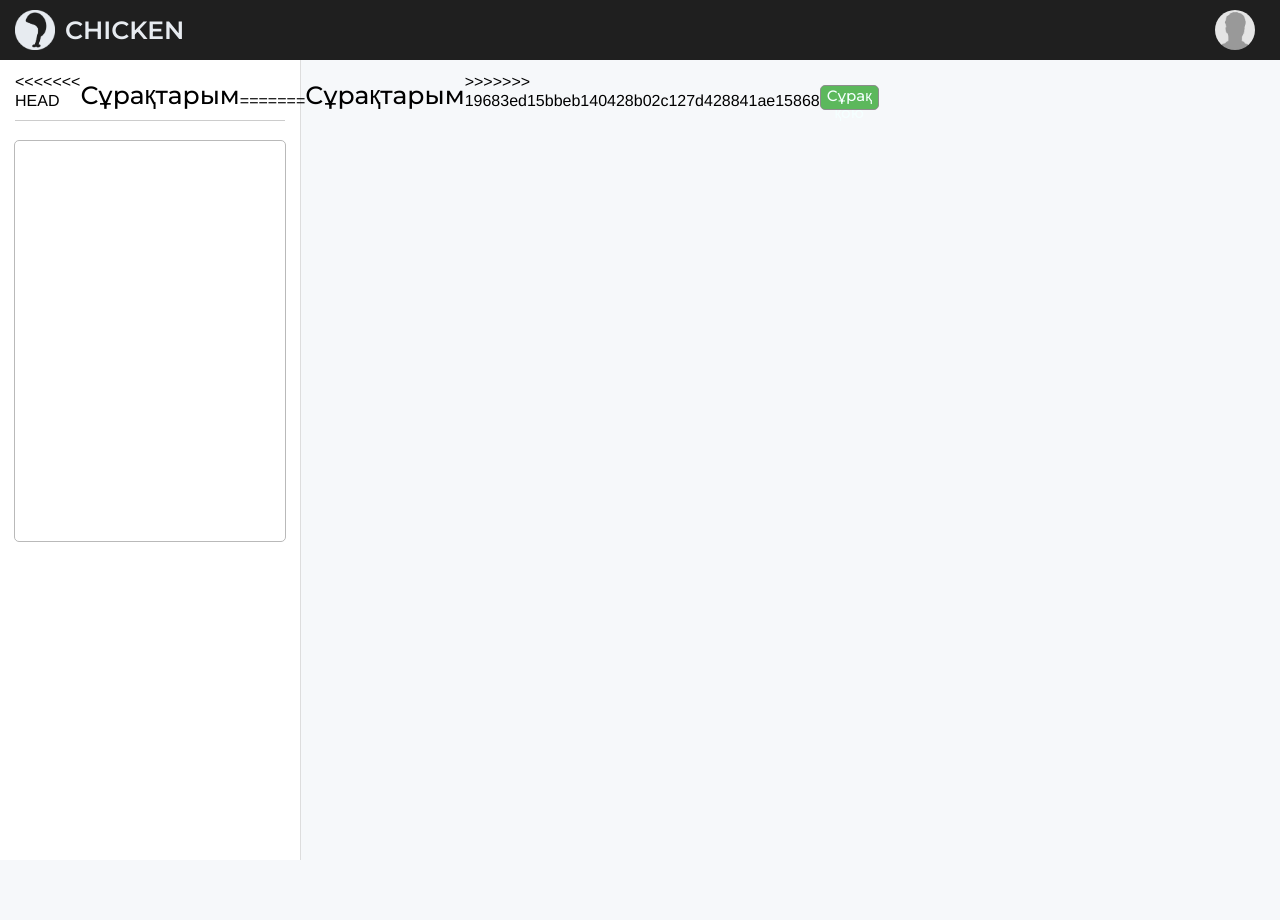
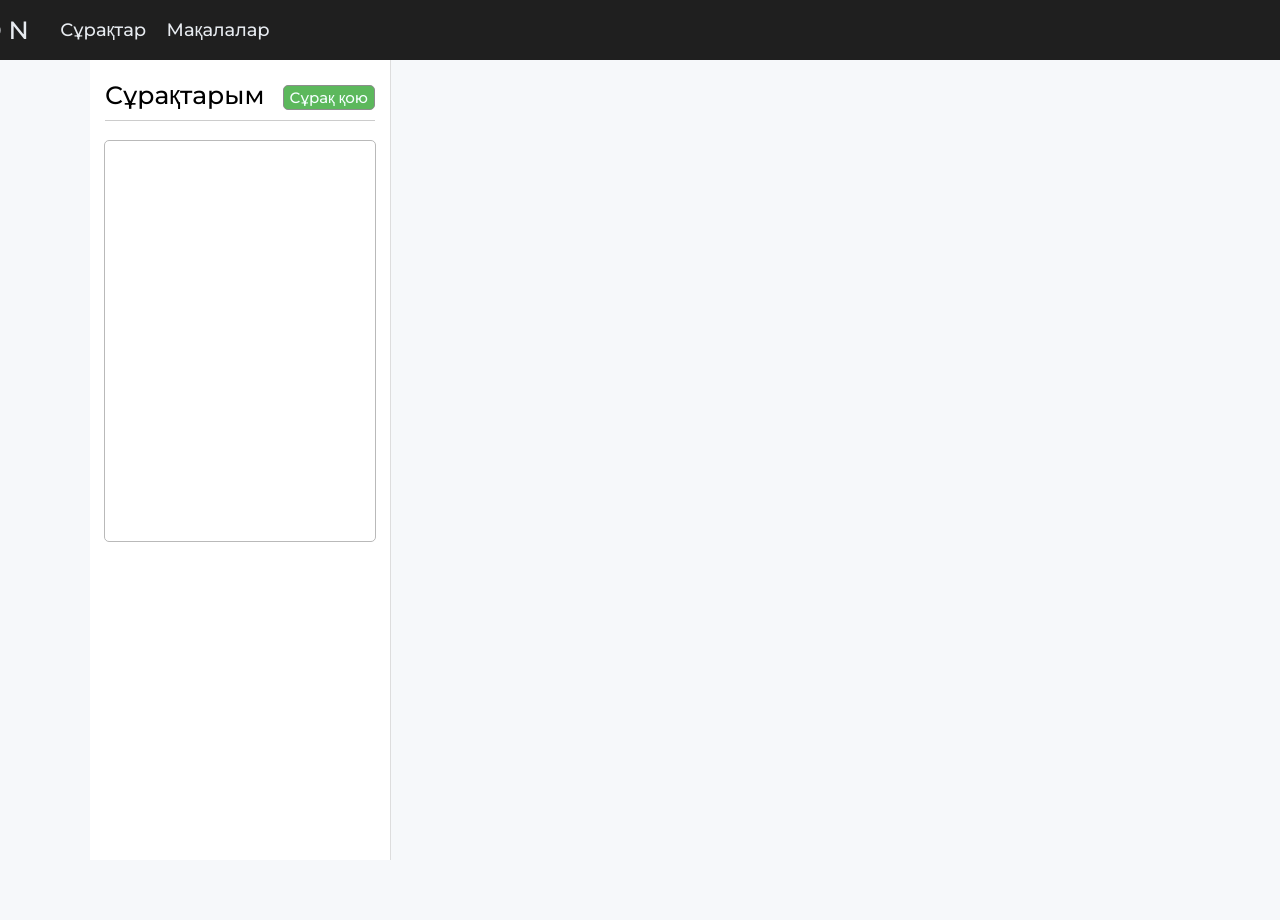
Before and after one commit to DeFida/Chicken-beta, a Flask app: page /questions/ in a window 1280 px wide. Before the commit the page ends 860 px from the top, so only its background shows below. Run offline with Flask 2, Linux system fonts and the light colour scheme.

Commit message:
with good index.html, wait Bekbol u will work

```diff
--- a/app.py
+++ b/app.py
@@ -53,10 +53,13 @@ def load_user(user_id):
     return session.query(User).get(user_id)
 
 
-@app.route("/questions/", methods=["GET"])
+@app.route("/questions/", methods=["GET", "POST"])
+def questions():
+    return render_template("questions.html", side_bar_title="Сұрақтарым")
+
+@app.route("/", methods=["GET", "POST"])
 def index():
-    return render_template("base.html", side_bar_title="Сұрақтарым")
-
+    return render_template("index.html")
 
 if __name__ == "__main__":
     app.run(debug=True)
--- a/static/styles/style.css
+++ b/static/styles/style.css
@@ -15,20 +15,73 @@ background: #1f1f1f;
 }
 
 .page {
+    position: relative;
     margin: 0 auto;
     font-family: 'Helvetica Neue', Arial, sans-serif;
     padding: 0;
     box-sizing: border-box;
+    min-height: 100vh;
+    min-width: 1100px;
+    max-width: 1600px;
+    margin: 60px auto 0;
+    display: flex;
+    flex-direction: column;
+}
+
+.header_index-page {
+    background-color: #292929;
+    position: relative;
+    display: flex;
+    align-items: center;
+    height: 100vh;
+    min-height: 600px;
+    max-height: 756px;
+    /* выше установили ограничения для секции */
+    z-index: -1;
+    padding: 0;
+    margin: 0;
+}
+
+.header__title {
+    width: 810px;
+    line-height: 120px;
+    margin: 0 0 0 64px;
+    font-size: 100px;
+    font-weight: 700;
+    text-align: center;
+    animation: header__title_animation 2s 1;
+}
+
+@keyframes header__title_animation {
+    0%{
+        font-size: 40px;
+        opacity: 0%;
+    }
+    100%{
+        font-size: 100px;
+        opacity: 100%;
+    }
+}
+
+.index_main-content {
     background-color: rgb(246, 248, 250);
     min-height: 100vh;
-    margin: 60px 0 0 0;
+    margin: 0;
     display: flex;
-    flex-direction: row;
+    flex-direction: column;
 }
 
 .flex-row {
     display: flex;
     flex-direction: row;
+}
+
+.flex-row_align-center {
+    display: flex;
+    flex-direction: row;
+    align-items: center;
+    justify-content: space-evenly;
+
 }
 
 .flex-column {
@@ -57,10 +110,19 @@ background: #1f1f1f;
     display: flex;
     flex-direction: row;
     align-items: center;
-    justify-content: space-between;
+    justify-content: center;
     background-color: #1f1f1f;
     height: 60px;
     width: 100%;
+}
+
+.navbar_box-location {
+    position: relative;
+    display: flex;
+    justify-content: space-between;
+    min-width: 1600px;
+    align-items: center;
+    height: auto;
 }
 
 .logo_link-box {
@@ -70,6 +132,29 @@ background: #1f1f1f;
     justify-content: space-between;
     align-items: center;
     flex-basis: 150px;
+    height: 100%;
+}
+
+.navbar__links-box {
+    flex-basis: 250px;
+    margin: 0 200px;
+    height: auto;
+
+}
+
+.navbar__link {
+    text-decoration: none;
+    font-size: 18px;
+}
+
+.navbar__link_mode {
+    color: rgb(231, 235, 240);
+    font-weight: normal;
+}
+
+.navbar__link_mode:hover {
+    color: rgb(255, 255, 255);
+    font-weight: 700;
 }
 
 .logo__img {
@@ -93,7 +178,7 @@ background: #1f1f1f;
     align-items: center;
     color: rgb(231, 235, 240);
     font-size: 25px;
-    font-weight: 800;
+    font-weight: normal;
     text-transform: uppercase;
 }
 
@@ -137,6 +222,10 @@ background: #1f1f1f;
     color: rgb(245,255,255);
 }
 
+.text_color_dark-grey {
+    color: #1f1f1f;
+}
+
 .button-submit {
     background-color: #5CB85C;
 }
@@ -170,3 +259,28 @@ background: #1f1f1f;
     margin-left: 300px;
     max-width: 100%;
 }
+
+.frequently-asked-questions {
+    display: flex;
+    flex-direction: column;
+    align-items: center;
+    justify-content: flex-start;
+    padding: 0;
+}
+
+.frequently-asked-questions__title {
+    margin: 30px 0;
+    font-size: 50px;
+    font-weight: 700;
+}
+
+.frequently-asked-questions__box {
+    border: 1px solid rgba(87, 87, 87, 0.5);
+    border-radius: 10px;
+    min-width: 1400px;
+    min-height: 300px;
+}
+
+/* .sign-in_box {
+
+} */
--- a/templates/base.html
+++ b/templates/base.html
@@ -19,42 +19,26 @@
     <link rel="stylesheet" href="{{ url_for('static', filename='styles/style.css') }}">
     {% block head %} {% endblock %}
 </head>
-<body>
-    <header class="header">
-        <nav class="navbar">
+<body style="background-color: rgb(246, 248, 250);">
+    <nav class="navbar">
+        <div class="navbar_box-location">
             <div class="logo_link-box logo_place_navbar">
-                <a href="/" class="logo__link-text_text-decoration_none text_montserrat"><img src="../static/images/logoчикен.png" class="logo__img" alt="Логотип">Chicken</a>
+                <a href="/" class="logo__link-text_text-decoration_none navbar__link_mode text_montserrat"><img src="../static/images/logoчикен.png" class="logo__img" alt="Логотип">M e l o n</a>
             </div>
 
             <div class="navbar__user-block navbar__user-block_place_navbar">
                 <img src="../static/images/unknownperson.png" alt="Аватарка пользователя" class="navbar__user-block__img">
             </div>
-        </nav>
-    </header>
-    <main class="page flex-row">
-        <section class="flex-column">
-        <section class="side-bar flex-column_align-items_center">
-            <div class="side-bar__heading flex-row">
-<<<<<<< HEAD
-                <p class="side-bar__my-questions-paragraph text_montserrat">{{ side_bar_title}}</p>
-=======
-                <p class="side-bar__my-questions-paragraph text_montserrat">{{ side_bar_title }}</p>
->>>>>>> 19683ed15bbeb140428b02c127d428841ae15868
-                <button class="button text_color_light button-submit text_montserrat">Сұрақ қою</button>
+            <div class="navbar__links-box flex-row_align-center">
+                <a class="navbar__link navbar__link_mode text_montserrat" href="/questions">Сұрақтар</a>
+                <a class="navbar__link navbar__link_mode text_montserrat" href="#">Мақалалар</a>
             </div>
-            <hr style="height: .1px; width: 90%; text-align: left; margin: 10px auto 20px; border: 0; background-color: rgba(88, 88, 88, 0.301);">
-            <div class="side-bar__question-div flex-column">
-                {% block ownquestions %}
+        </div>
+    </nav>
+    <div class="page">
+        {% block main_info %}
 
-                {% endblock %}
-            </div>
-        </section>
-        <section class="main-bar">
-            {% block body %}
-
-            {% endblock %}
-        </section>
-    </section>
-    </main>
+        {% endblock %}
+    </div>
 </body>
 </html>
--- a/templates/questions.html
+++ b/templates/questions.html
@@ -4,6 +4,23 @@
 <link rel="stylesheet" href="{{ url_for('static', filename='styles/style.css') }}">
 {% endblock %}
 
-{% block body %}
+{% block main_info %}
+<main class="page flex-row">
+<section class="flex-column">
+    <section class="side-bar flex-column_align-items_center">
+        <div class="side-bar__heading flex-row">
+            <p class="side-bar__my-questions-paragraph text_montserrat">{{ side_bar_title}}</p>
+            <button class="button text_color_light button-submit text_montserrat">Сұрақ қою</button>
+        </div>
+        <hr style="height: .1px; width: 90%; text-align: left; margin: 10px auto 20px; border: 0; background-color: rgba(88, 88, 88, 0.301);">
+        <div class="side-bar__question-div flex-column">
+            {% block ownquestions %}
 
+            {% endblock %}
+        </div>
+    </section>
+    <section class="main-bar">
+
+    </section></section>
+</main>
 {% endblock %}
```
Also changed, not shown: templates/index.html (added, +22 -0 lines), templates/login.html (+9 -0 lines).
